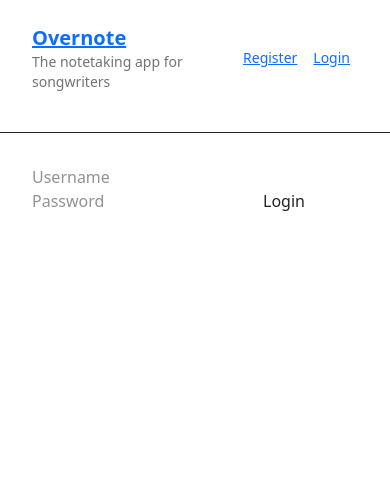
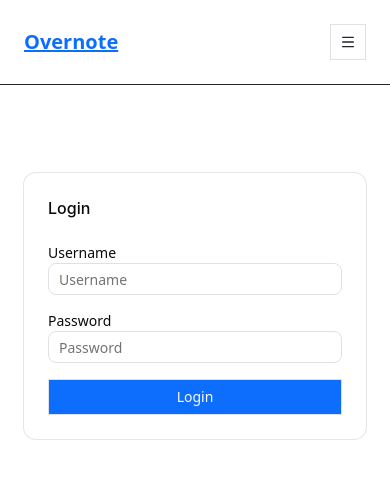
Before and after one commit to shielsr/final-project, a React (Vite) app in the folder frontend/: page /login in a window 390 px wide. Shown: the top 478 px of the page. Built offline with nearby package versions, Linux system fonts and the light colour scheme.

Commit message:
All pages with shadcn components

```diff
--- a/frontend/src/App.jsx
+++ b/frontend/src/App.jsx
@@ -15,7 +15,7 @@ import { Navbar1 } from '@/components/ui/navbar1'
 const AppContent = () => (
     <div className="App">
         <Navigation />
-        <main className="p-8">
+        <main className="p-4">
             <div className="max-w-2xl mx-auto">
                 <Routes>
                     <Route path="/" element={<Home />} />
--- a/frontend/src/components/Authentication.jsx
+++ b/frontend/src/components/Authentication.jsx
@@ -2,18 +2,19 @@ import { useState } from "react";
 import { useAuth } from "../AuthContext";
 import { useNavigate } from "react-router-dom";
 import { login as apiLogin, register as apiRegister } from "../services/api";
+import { Button } from "@/components/ui/button";
+import { Input } from "@/components/ui/input";
+import { Label } from "@/components/ui/label";
+import { Card, CardHeader, CardTitle, CardContent } from "@/components/ui/card";
 
-const AuthForm = ({ onSubmit, fields, submitButtonText }) => {
+const AuthForm = ({ onSubmit, fields, submitButtonText, title }) => {
   const [formData, setFormData] = useState(
     fields.reduce((acc, field) => ({ ...acc, [field.name]: "" }), {})
   );
   const [error, setError] = useState("");
 
   const handleChange = (e) => {
-    setFormData({
-      ...formData,
-      [e.target.name]: e.target.value,
-    });
+    setFormData({ ...formData, [e.target.name]: e.target.value });
   };
 
   const handleSubmit = async (e) => {
@@ -23,18 +24,24 @@ const AuthForm = ({ onSubmit, fields, submitButtonText }) => {
       await onSubmit(formData);
     } catch (error) {
       console.error("AuthForm submission error:", error);
-      setError(
-        "An error occurred (see details in the console). Please try again."
-      );
+      setError("An error occurred. Please try again.");
     }
   };
 
   return (
-    <form onSubmit={handleSubmit}>
-      {error && <p className="error">{error}</p>}
+    <div className="max-w-md mx-auto mt-16">
+      <Card>
+        <CardHeader>
+          <CardTitle>{title}</CardTitle>
+        </CardHeader>
+        <CardContent>
+          <form onSubmit={handleSubmit} className="space-y-4">
+            {error && <p className="text-sm text-destructive">{error}</p>}
             {fields.map((field) => (
-        <input
-          key={field.name}
+              <div key={field.name}>
+                <Label htmlFor={field.name} className="capitalize">{field.placeholder}</Label>
+                <Input
+                  id={field.name}
                   type={field.type}
                   name={field.name}
                   placeholder={field.placeholder}
@@ -43,9 +50,13 @@ const AuthForm = ({ onSubmit, fields, submitButtonText }) => {
                   required={field.required}
                   autoComplete={field.autoComplete}
                 />
+              </div>
             ))}
-      <button type="submit">{submitButtonText}</button>
+            <Button type="submit" className="w-full">{submitButtonText}</Button>
           </form>
+        </CardContent>
+      </Card>
+    </div>
   );
 };
 
@@ -60,28 +71,11 @@ export const Login = () => {
   };
 
   const fields = [
-    {
-      name: "username",
-      type: "text",
-      placeholder: "Username",
-      required: true,
-    },
-    {
-      name: "password",
-      type: "password",
-      placeholder: "Password",
-      required: true,
-      autoComplete: "current-password",
-    },
+    { name: "username", type: "text", placeholder: "Username", required: true },
+    { name: "password", type: "password", placeholder: "Password", required: true, autoComplete: "current-password" },
   ];
 
-  return (
-    <AuthForm
-      onSubmit={handleSubmit}
-      fields={fields}
-      submitButtonText="Login"
-    />
-  );
+  return <AuthForm onSubmit={handleSubmit} fields={fields} submitButtonText="Login" title="Login" />;
 };
 
 export const Register = () => {
@@ -96,27 +90,10 @@ export const Register = () => {
   };
 
   const fields = [
-    {
-      name: "username",
-      type: "text",
-      placeholder: "Username",
-      required: true,
-    },
+    { name: "username", type: "text", placeholder: "Username", required: true },
     { name: "email", type: "email", placeholder: "Email", required: true },
-    {
-      name: "password",
-      type: "password",
-      placeholder: "Password",
-      required: true,
-      autoComplete: "new-password",
-    },
+    { name: "password", type: "password", placeholder: "Password", required: true, autoComplete: "new-password" },
   ];
 
-  return (
-    <AuthForm
-      onSubmit={handleSubmit}
-      fields={fields}
-      submitButtonText="Register"
-    />
-  );
+  return <AuthForm onSubmit={handleSubmit} fields={fields} submitButtonText="Register" title="Register" />;
 };
--- a/frontend/src/components/Navigation.jsx
+++ b/frontend/src/components/Navigation.jsx
@@ -7,6 +7,8 @@ import {
     NavigationMenuLink,
 } from '@/components/ui/navigation-menu'
 import { Button } from '@/components/ui/button'
+import { Sheet, SheetContent, SheetTrigger, SheetClose } from '@/components/ui/sheet'
+import { Menu } from 'lucide-react'
 
 const Navigation = () => {
     const { isLoggedIn, logout } = useAuth()
@@ -17,11 +19,38 @@ const Navigation = () => {
         navigate('/')
     }
 
+    const MobileLinks = () => isLoggedIn ? (
+        <>
+
+            <SheetClose asChild>
+                <NavLink to="/record" className="text-lg font-medium hover:underline">Record</NavLink>
+            </SheetClose>
+            <SheetClose asChild>
+                <NavLink to="/audio" className="text-lg font-medium hover:underline">My Files</NavLink>
+            </SheetClose>
+            <SheetClose asChild>
+                <NavLink to="/projects" className="text-lg font-medium hover:underline">Projects</NavLink>
+            </SheetClose>
+            <Button variant="outline" onClick={handleLogout} className="text-lg font-medium hover:underline text-left">Logout</Button>
+        </>
+    ) : (
+        <>
+            <SheetClose asChild>
+                <NavLink to="/register" className="text-lg font-medium hover:underline">Register</NavLink>
+            </SheetClose>
+            <SheetClose asChild>
+                <NavLink to="/login" className="text-lg font-medium hover:underline">Login</NavLink>
+            </SheetClose>
+        </>
+    )
+
     return (
-        <div className="border-b px-8 py-4 flex items-center justify-between">
+        <nav>
+            {/* Desktop */}
+            <div className="hidden lg:flex border-b px-8 py-4 items-center justify-between">
                 <div>
                     <NavLink to="/record" className="text-xl font-bold">Overnote</NavLink>
-                <p className="text-sm text-muted-foreground">The notetaking app for songwriters</p>
+                    <p className="text-sm text-muted-foreground">Take notes on the go</p>
                 </div>
 
                 <NavigationMenu>
@@ -64,6 +93,24 @@ const Navigation = () => {
                     </NavigationMenuList>
                 </NavigationMenu>
             </div>
+
+            {/* Mobile */}
+            <div className="flex lg:hidden border-b px-4 py-4 items-center justify-between">
+                <NavLink to="/record" className="text-xl font-bold">Overnote</NavLink>
+                <Sheet>
+                    <SheetTrigger asChild>
+                        <Button variant="ghost" size="icon">
+                            <Menu className="h-6 w-6" />
+                        </Button>
+                    </SheetTrigger>
+                    <SheetContent side="right" className="px-8 pt-12">
+                        <div className="flex flex-col gap-6 mt-8">
+                            <MobileLinks />
+                        </div>
+                    </SheetContent>
+                </Sheet>
+            </div>
+        </nav>
     )
 }
 
--- a/frontend/src/components/Recorder.jsx
+++ b/frontend/src/components/Recorder.jsx
@@ -3,14 +3,12 @@ import { useNavigate } from 'react-router-dom'
 import { FaCircleStop, FaMicrophone } from 'react-icons/fa6'
 import { createAudio } from '../utils/api'
 
-
-
 const uploadToCloudinary = async (blob, title) => {
     const formData = new FormData()
     formData.append('file', blob, title)
     formData.append('upload_preset', import.meta.env.VITE_CLOUDINARY_UPLOAD_PRESET)
-    formData.append('resource_type', 'video') // Cloudinary treats audio as 'video'
-    formData.append('public_id', title) // Pass the title to Cloudinary as the filename
+    formData.append('resource_type', 'video')
+    formData.append('public_id', title)
 
     const res = await fetch(
         `https://api.cloudinary.com/v1_1/${import.meta.env.VITE_CLOUDINARY_CLOUD_NAME}/video/upload`,
@@ -19,12 +17,10 @@ const uploadToCloudinary = async (blob, title) => {
     return res.json()
 }
 
-
-
-export default function Recorder({ }) {
-    const navigate = useNavigate() // For the redirect at the end
-    const [isRecording, setIsRecording] = useState(false)  // Checks if the user is recording
-    const [seconds, setSeconds] = useState(0)               // Timer
+export default function Recorder() {
+    const navigate = useNavigate()
+    const [isRecording, setIsRecording] = useState(false)
+    const [seconds, setSeconds] = useState(0)
     const [uploading, setUploading] = useState(false)
 
     const mediaStream = useRef(null)
@@ -40,14 +36,11 @@ export default function Recorder({ }) {
             mediaStream.current = stream
             mediaRecorder.current = new MediaRecorder(stream)
             mediaRecorder.current.ondataavailable = (e) => {
-                if (e.data.size > 0) {
-                    chunks.current.push(e.data)
-                }
+                if (e.data.size > 0) chunks.current.push(e.data)
             }
             timerRef.current = setInterval(() => {
                 setSeconds(prev => prev + 1)
             }, 1000)
-
 
             mediaRecorder.current.onstop = async () => {
                 clearInterval(timerRef.current)
@@ -94,15 +87,26 @@ export default function Recorder({ }) {
     }
 
     return (
-        <div>
-            <h2>{formatTime(seconds)}</h2>
+        <div className="flex flex-col items-center gap-6">
+            <h2 className="text-4xl font-mono tracking-widest">{formatTime(seconds)}</h2>
 
             {isRecording
-                ? <button onClick={stopRecording}><FaCircleStop /></button>
-                : <button onClick={startRecording} disabled={uploading}><FaMicrophone /></button>
+                ? <button
+                    onClick={stopRecording}
+                    className="w-32 h-32 rounded-full bg-gray-700 hover:bg-gray-800 text-white flex items-center justify-center shadow-lg transition-all hover:scale-105"
+                >
+                    <FaCircleStop className="w-12 h-12" />
+                </button>
+                : <button
+                    onClick={startRecording}
+                    disabled={uploading}
+                    className="w-32 h-32 rounded-full bg-red-500 hover:bg-red-600 text-white flex items-center justify-center shadow-lg transition-all hover:scale-105 disabled:opacity-50"
+                >
+                    <FaMicrophone className="w-12 h-12" />
+                </button>
             }
 
-            {uploading && <p>Saving...</p>}
+            {uploading && <p className="text-muted-foreground text-sm animate-pulse">Saving...</p>}
         </div>
     )
 }
--- a/frontend/src/pages/ProjectDetail.jsx
+++ b/frontend/src/pages/ProjectDetail.jsx
@@ -1,21 +1,24 @@
 import { useState, useEffect } from 'react'
 import { useParams, useNavigate, Link } from 'react-router-dom'
 import { useAuth } from '../AuthContext'
-import { audioApi, projectApi, updateProject, getUsers, addCowriter, removeCowriter } from '../utils/api'
-import { Button, Form, FormGroup, Label, Input } from 'reactstrap'
+import { audioApi, projectApi, updateProject, getUsers, addCowriter, removeCowriter, deleteProject } from '../utils/api'
 import { formatDuration, formatFileSize } from '../utils/formatMetadata'
+import { Button } from '@/components/ui/button'
+import { Input } from '@/components/ui/input'
+import { Label } from '@/components/ui/label'
+import { Card, CardHeader, CardTitle, CardContent } from '@/components/ui/card'
+import { Select, SelectContent, SelectItem, SelectTrigger, SelectValue } from '@/components/ui/select'
+import { ChevronRight } from 'lucide-react'
 
 const ProjectDetail = () => {
     const { id } = useParams()
     const navigate = useNavigate()
-    const { isLoggedIn, username } = useAuth() // Updated with username for checking if it's the owner
+    const { isLoggedIn, username } = useAuth()
     const [project, setProject] = useState(null)
     const [title, setTitle] = useState('')
     const [description, setDescription] = useState('')
     const [audios, setAudios] = useState([])
     const [error, setError] = useState(false)
-
-    // For adding and removing cowriters
     const [cowriters, setCowriters] = useState([])
     const [users, setUsers] = useState([])
     const [selectedUser, setSelectedUser] = useState('')
@@ -40,7 +43,6 @@ const ProjectDetail = () => {
             .catch(console.error)
     }, [id])
 
-    // This gets the cowriters
     useEffect(() => {
         getUsers().then(res => setUsers(res.data))
     }, [])
@@ -53,7 +55,7 @@ const ProjectDetail = () => {
 
     const handleSubmit = (e) => {
         e.preventDefault()
-        updateProject({ id: project.id, title, description }, () => { })
+        updateProject({ id: project.id, title, description }, () => {})
     }
 
     if (error) return <p>Unable to load project</p>
@@ -62,92 +64,138 @@ const ProjectDetail = () => {
     const isOwner = project.owner_username === username
 
     return (
-        <main className="content">
-            <div className="container-sm w-50 my-4">
-                <h1 className="text-center my-4">{project.title}</h1>
+        <>
+            <h1 className="text-3xl font-bold mb-4">{project.title}</h1>
 
-                <Form onSubmit={handleSubmit} className="mb-4">
-                    <FormGroup>
-                        <Label for='project-title'>Title</Label>
+            <div className="text-sm text-muted-foreground mb-4 space-y-1">
+                <div>Owner: {project.owner_username}</div>
+            </div>
+
+            <Card className="mb-4">
+                <CardHeader>
+                    <CardTitle>Edit Details</CardTitle>
+                </CardHeader>
+                <CardContent className="space-y-4">
+                    <div>
+                        <Label htmlFor='project-title'>Title</Label>
                         <Input
-                            type='text'
                             id='project-title'
                             value={title}
                             onChange={e => setTitle(e.target.value)}
                             required
                         />
-                    </FormGroup>
-                    <FormGroup>
-                        <Label for='project-description'>Description</Label>
+                    </div>
+                    <div>
+                        <Label htmlFor='project-description'>Description</Label>
                         <Input
-                            type='text'
                             id='project-description'
                             value={description}
                             onChange={e => setDescription(e.target.value)}
                         />
-                    </FormGroup>
-                    <Button color='success' type='submit'>Save</Button>
-                    <Button color='secondary' className='ms-2' onClick={() => navigate('/projects')}>Back</Button>
-                    {isOwner && <Button color='danger' onClick={() => deleteProject(project)}>Delete Project</Button>}
-                </Form>
+                    </div>
+                    <div className="flex gap-4 pt-2">
+                        <Button onClick={handleSubmit}>Save</Button>
+                        <Button variant='outline' onClick={() => navigate(-1)}>Back</Button>
+                        {isOwner &&
+                            <Button variant='destructive' onClick={() => {
+                                deleteProject(project, () => {})
+                                navigate('/projects')
+                            }}>Delete Project</Button>
+                        }
+                    </div>
+                </CardContent>
+            </Card>
 
-                <h3>Audio Files</h3>
-                <ul className='list-group mb-4'>
+            <Card className="mb-4">
+                <CardHeader>
+                    <CardTitle>Audio Files</CardTitle>
+                </CardHeader>
+                <CardContent className="p-0">
                     {audios.length === 0
-                        ? <li className='list-group-item'>No audio files in this project.</li>
-                        : audios.map(audio => (
-                            <li key={audio.id} className='list-group-item d-flex justify-content-between align-items-center'>
-                                <Link to={`/audio/${audio.id}`}>{audio.title}</Link>
-                                <span className='text-muted small'>
-                                    {audio.duration && <span className='me-2'>⏱ {formatDuration(audio.duration)}</span>}
-                                    {audio.file_size && <span>💾 {formatFileSize(audio.file_size)}</span>}
-                                </span>
+                        ? <p className="text-muted-foreground p-6">No audio files in this project.</p>
+                        : <div className="grid gap-4 p-4">
+                            {audios.map(audio => (
+                                <Card
+                                    key={audio.id}
+                                    className="hover:shadow-md transition-shadow cursor-pointer"
+                                    onClick={() => navigate(`/audio/${audio.id}`)}
+                                >
+                                    <CardHeader className="flex flex-row items-center justify-between pb-2">
+                                        <CardTitle>{audio.title}</CardTitle>
+                                        <ChevronRight className="h-10 w-10 text-muted-foreground shrink-0" />
+                                    </CardHeader>
+                                    <CardContent className="pt-0">
+                                        <div className="text-sm text-muted-foreground flex gap-4">
+                                            {audio.duration && <span>Length: {formatDuration(audio.duration)}</span>}
+                                            {audio.file_size && <span>Filesize: {formatFileSize(audio.file_size)}</span>}
+                                        </div>
+                                    </CardContent>
+                                </Card>
+                            ))}
+                        </div>
+                    }
+                </CardContent>
+            </Card>
+
+            <Card>
+                <CardHeader>
+                    <CardTitle>Writers</CardTitle>
+                </CardHeader>
+                <CardContent className="space-y-4">
+                    <ul className="divide-y border rounded-md">
+                        <li className="px-4 py-3 text-sm font-medium">
+                            {project.owner_username} <span className="text-muted-foreground">(owner)</span>
                         </li>
-                        ))
+                        {cowriters.map(cw => (
+                            <li key={cw.id} className="px-4 py-3 flex justify-between items-center">
+                                <span className="text-sm font-medium">{cw.username}</span>
+                                <Button
+                                    variant='destructive'
+                                    size='sm'
+                                    onClick={() =>
+                                        removeCowriter(id, cw.id)
+                                            .then(() => setCowriters(cowriters.filter(c => c.id !== cw.id)))
                                     }
+                                >Remove</Button>
+                            </li>
+                        ))}
                     </ul>
 
-                <h3>Writers</h3>
-                <ul className='list-group mb-3'>
-                    <li className='list-group-item d-flex justify-content-between align-items-center'>{project.owner_username} (project creator)</li>
-                    {cowriters.length === 0
-                        ? <li className='list-group-item'>No cowriters yet.</li>
-                        : cowriters.map(cw => (
-                            <li key={cw.id} className='list-group-item d-flex justify-content-between align-items-center'>
-                                <span>{cw.username}</span>
-                                <Button color='danger' size='sm' onClick={() =>
-                                    removeCowriter(id, cw.id)
-                                        .then(() => setCowriters(cowriters.filter(c => c.id !== cw.id)))
-                                }>Remove</Button>
-                            </li>
-                        ))
-                    }
-                </ul>
-                <div className='d-flex gap-2'>
-                    <Input
-                        type='select'
-                        value={selectedUser}
-                        onChange={e => setSelectedUser(e.target.value)}
+                    <div className="flex gap-2">
+                        <Select
+                            value={selectedUser || 'none'}
+                            onValueChange={val => setSelectedUser(val === 'none' ? '' : val)}
                         >
-                        <option value=''>Select a user...</option>
+                            <SelectTrigger className="w-full">
+                                <SelectValue placeholder="Select a user..." />
+                            </SelectTrigger>
+                            <SelectContent>
+                                <SelectItem value='none'>Select a user...</SelectItem>
                                 {users
                                     .filter(u => !cowriters.find(cw => cw.id === u.id))
                                     .map(u => (
-                                <option key={u.id} value={u.id}>{u.username}</option>
+                                        <SelectItem key={u.id} value={u.id.toString()}>
+                                            {u.username}
+                                        </SelectItem>
                                     ))
                                 }
-                    </Input>
-                    <Button color='success' disabled={!selectedUser} onClick={() =>
+                            </SelectContent>
+                        </Select>
+                        <Button
+                            disabled={!selectedUser || selectedUser === 'none'}
+                            onClick={() =>
                                 addCowriter(id, selectedUser)
                                     .then(() => {
                                         const user = users.find(u => u.id === parseInt(selectedUser))
                                         setCowriters([...cowriters, user])
                                         setSelectedUser('')
                                     })
-                    }>Add</Button>
+                            }
+                        >Add</Button>
                     </div>
-            </div>
-        </main>
+                </CardContent>
+            </Card>
+        </>
     )
 }
 
```
Also changed, not shown: frontend/src/pages/ProjectNew.jsx (+10 -2 lines), frontend/src/pages/Record.jsx (+11 -7 lines), 1 other file (tests, documents, lock files or other folders). Lines whose indentation alone changed are shown as unchanged.
